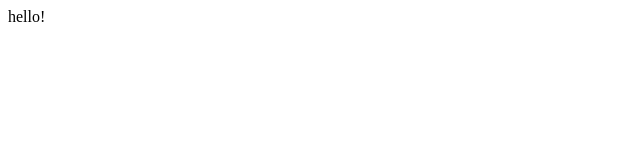
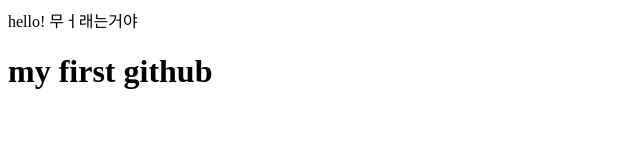
Before and after one commit to kjuni1914/WebProgramming, a plain HTML site: page index.html in a window 1280 px wide. Shown: the whole page, without its empty margins (0-640 px from the left). Drawn offline with Linux system fonts and the light colour scheme.

Commit message:
Modified content h1

```diff
--- a/index.html
+++ b/index.html
@@ -6,6 +6,7 @@
         <title>Title</title>
     </head>
     <body>
-        hello!
+        hello! 무ㅓ래는거야
+        <h1>my first github</h1>
     </body>
 </html>
```
